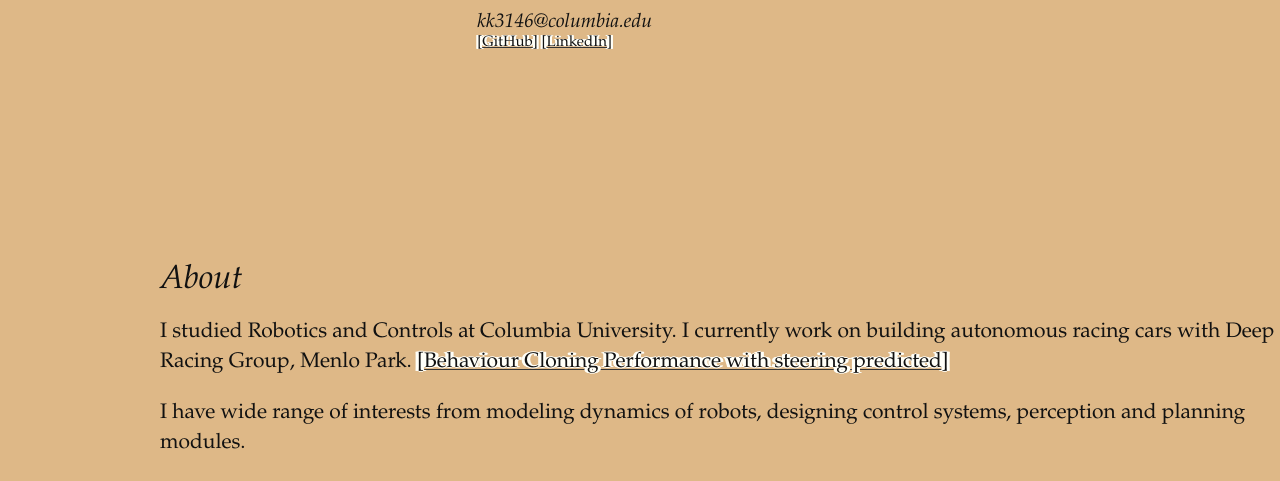
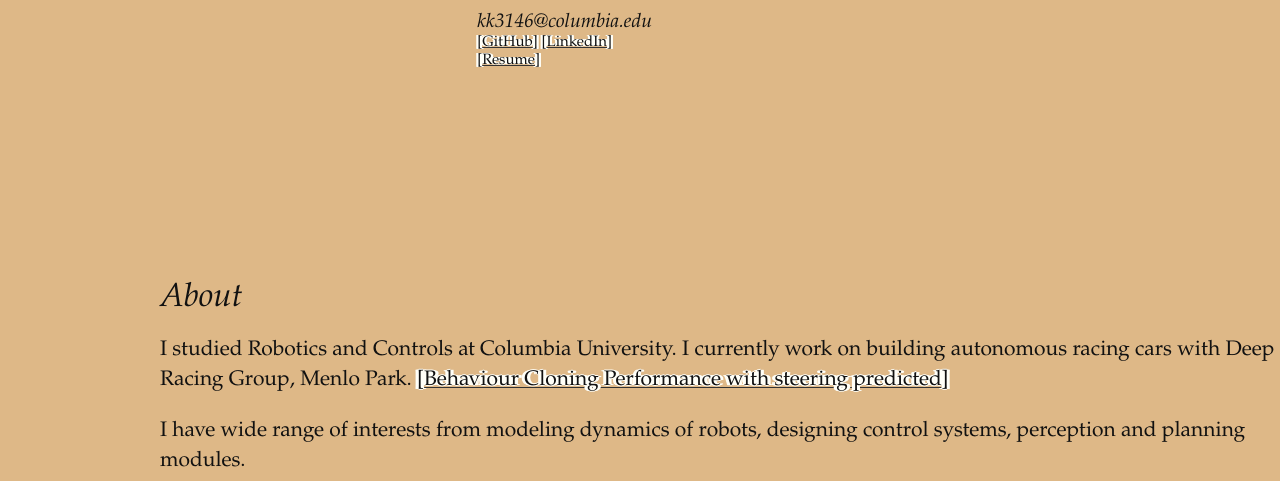
Before and after one commit to k-k-s/k-k-s.github.io, a plain HTML site: page index.html in a window 1280 px wide. Shown: the part 267-748 px from the top of the page. Drawn offline with Linux system fonts and the light colour scheme; a web font is replaced by a local one.

Commit message:
resume and linkedin

```diff
--- a/index.html
+++ b/index.html
@@ -65,6 +65,7 @@
           <div>
             <a href="https://github.com/k-k-s">[GitHub]</a>
             <a href="https://www.linkedin.com/in/krishnaksrinivasan" > [LinkedIn]</a>
+            <a href="img/resume.pdf" > [Resume]</a>
           </div>
         </div>
       </div>
```
Also changed, not shown: 1 other file.
